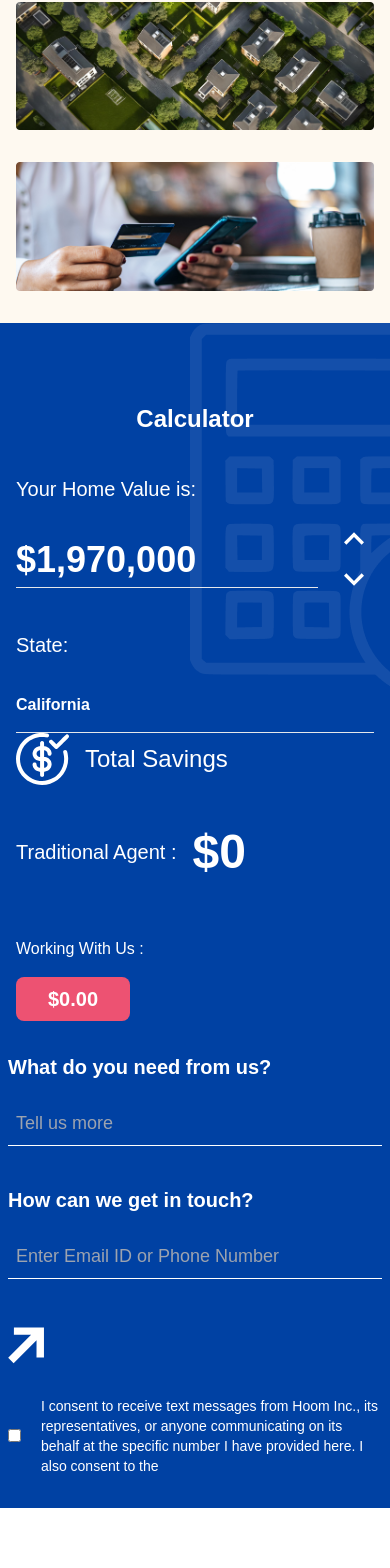
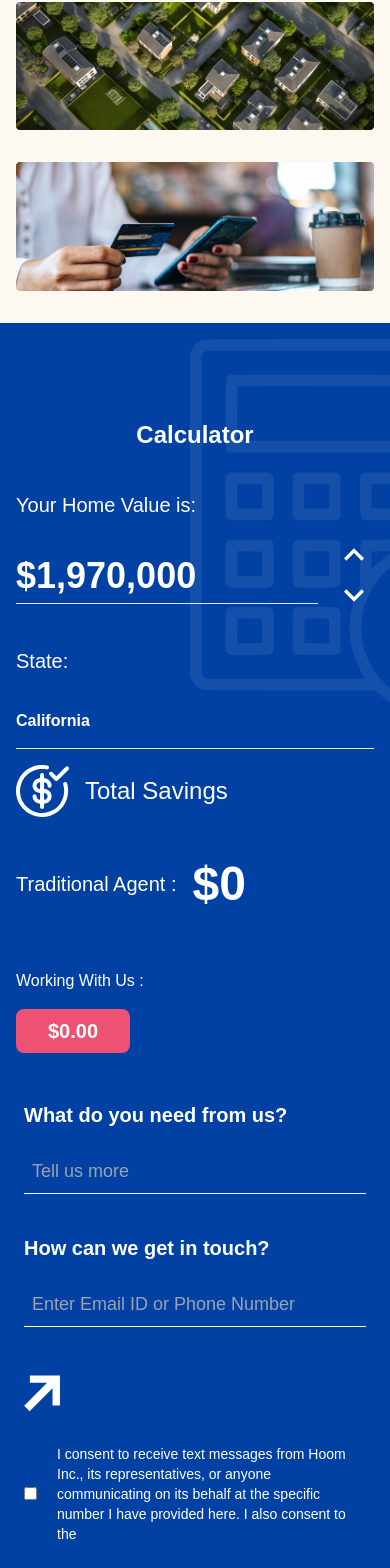
Before and after one commit to AmolShelke2/home-llc, a React (Create React App) app: page /buyer-landing in a window 390 px wide. Shown: the part 1109-2677 px from the top of the page. Before the commit the page ends 2617 px from the top, so only its background shows below. Built offline with nearby package versions, Linux system fonts and the light colour scheme.

Commit message:
minor UI changes

```diff
--- a/src/Components/BuyerLanding/Calculator.jsx
+++ b/src/Components/BuyerLanding/Calculator.jsx
@@ -37,7 +37,7 @@ const Calculator = () => {
   };
 
   return (
-    <div className="w-full h-full px-2 sm:h-[660px] bg-[#0041A3] relative">
+    <div className="w-full h-full px-2 2xl:h-[660px] bg-[#0041A3] relative py-4">
       <img src={calculatorSVG} alt="calculator" className="absolute right-0" />
       <h4 className="text-center text-2xl  sm:text-[40px] sm:leading-[82.14px] font-semibold text-[#ffffff] mb-10 pt-20">
         Calculator
@@ -87,7 +87,7 @@ const Calculator = () => {
         </div>
 
         {/* right side */}
-        <div className="w-full md:w-[50%] lg:pl-[54px]">
+        <div className="w-full md:w-[50%] mt-4 md:mt-0 lg:pl-[54px]">
           <div className="flex items-center gap-4 mb-8 sm:mb-16">
             <img src={dollarSvg} alt="dollar" />
             <h4 className="text-2xl sm:text-[48px] font-normal sm:leading-[69px] text-white">
--- a/src/Components/EquityLanding/NeedFromUs.jsx
+++ b/src/Components/EquityLanding/NeedFromUs.jsx
@@ -4,7 +4,7 @@ import arrowRight from "../../assets/arrow.svg";
 const NeedFromUs = () => {
   return (
     <div className="w-full h-full lg:h-[430px] bg-[#0041A3] py-8 lg:pt-[97px]">
-      <div className="w-full lg:max-w-[1584px] h-full lg:h-[204px] mx-auto">
+      <div className="w-full lg:max-w-[1584px] px-4 h-full lg:h-[204px] mx-auto">
         <div className="w-full h-full lg:h-[106px] flex flex-col gap-10 lg:gap-0 lg:flex-row lg:justify-between lg:items-center mb-8 lg:mb-20 px-2 lg:px-0">
           <div className="flex flex-col items-start gap-3 w-full lg:w-[580px]">
             <h4 className="text-xl lg:text-[36px] lg:leading-[36.1px] font-semibold text-white mb-2">
```
